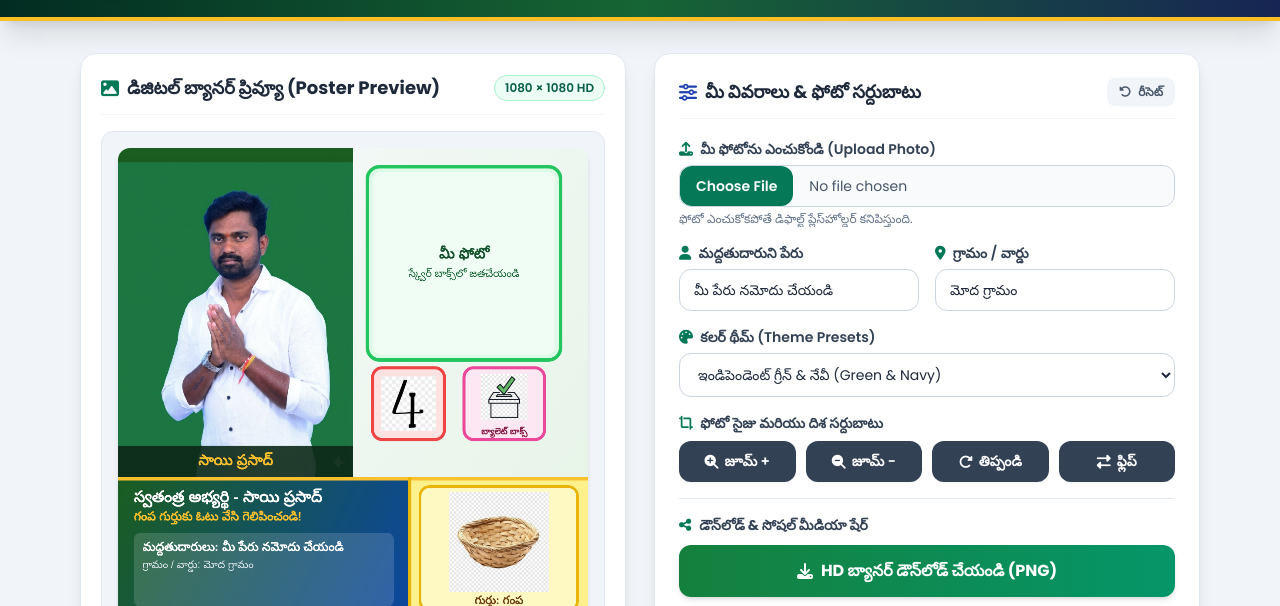
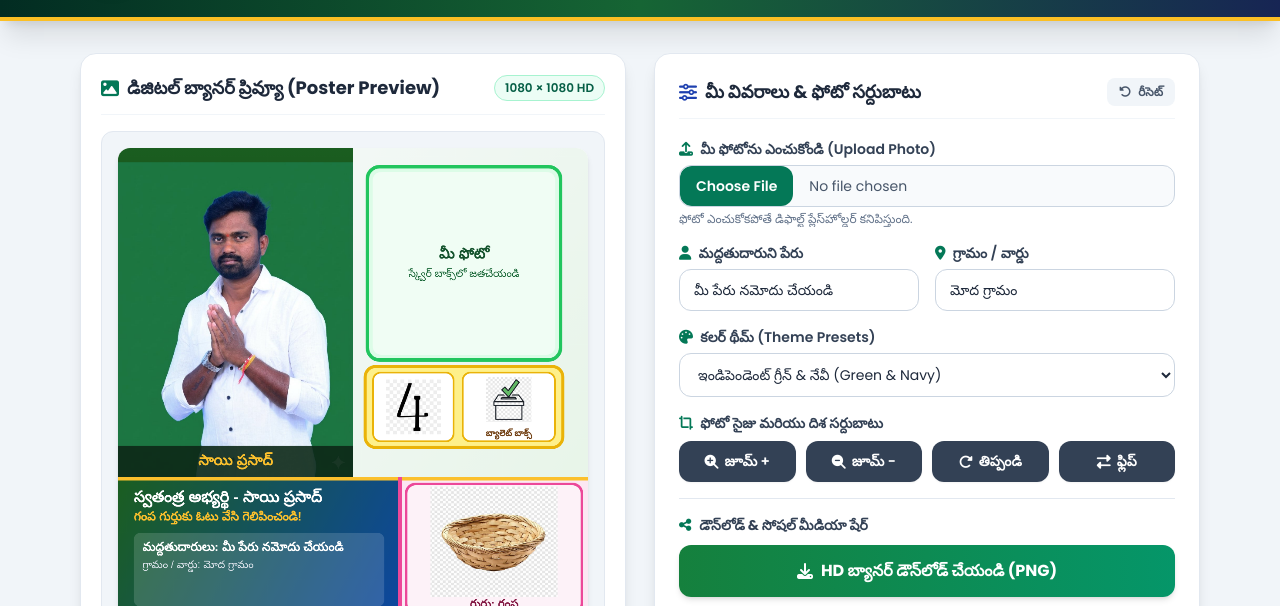
Before and after one commit to bnr7466-wq/saiprasad-independent, a plain HTML site: page index2.html in a window 1280 px wide. Shown: the part 112-718 px from the top of the page. Drawn offline with nearby package versions, Linux system fonts and the light colour scheme; a web font is replaced by a local one.

Commit message:
Update index2.html

```diff
--- a/index2.html
+++ b/index2.html
@@ -383,11 +383,10 @@
             flipH: false
         };
 
-        // Light Green Highlight Square Box geometry for supporter photo
         let supporterBox = {
-            x: 615,
-            y: 75,
-            size: 360
+            x: 585,
+            y: 55,
+            size: 420
         };
 
         let isDragging = false;
@@ -401,12 +400,10 @@
                 accent: '#fbc02d',
                 lightGreenBg: '#dcfce7',
                 lightGreenBorder: '#22c55e',
-                yellowHighlightBg: '#fef08a',
-                yellowHighlightBorder: '#eab308',
-                redHighlightBg: '#fee2e2',
-                redHighlightBorder: '#ef4444',
-                pinkHighlightBg: '#fce7f3',
-                pinkHighlightBorder: '#ec4899'
+                yellowBg: '#fef08a',
+                yellowBorder: '#eab308',
+                pinkBg: '#fce7f3',
+                pinkBorder: '#ec4899'
             },
             saffron: {
                 primary: '#e65100',
@@ -414,12 +411,10 @@
                 accent: '#ffd600',
                 lightGreenBg: '#dcfce7',
                 lightGreenBorder: '#16a34a',
-                yellowHighlightBg: '#fef08a',
-                yellowHighlightBorder: '#ca8a04',
-                redHighlightBg: '#fee2e2',
-                redHighlightBorder: '#dc2626',
-                pinkHighlightBg: '#fce7f3',
-                pinkHighlightBorder: '#db2777'
+                yellowBg: '#fef08a',
+                yellowBorder: '#ca8a04',
+                pinkBg: '#fce7f3',
+                pinkBorder: '#db2777'
             },
             emerald: {
                 primary: '#004d40',
@@ -427,12 +422,10 @@
                 accent: '#ffb300',
                 lightGreenBg: '#dcfce7',
                 lightGreenBorder: '#10b981',
-                yellowHighlightBg: '#fef08a',
-                yellowHighlightBorder: '#d97706',
-                redHighlightBg: '#fee2e2',
-                redHighlightBorder: '#e11d48',
-                pinkHighlightBg: '#fce7f3',
-                pinkHighlightBorder: '#ec4899'
+                yellowBg: '#fef08a',
+                yellowBorder: '#d97706',
+                pinkBg: '#fce7f3',
+                pinkBorder: '#ec4899'
             }
         };
 
@@ -769,7 +762,7 @@
             ctx.fillText('సాయి ప్రసాద్', leftPanelW / 2, upperHeight - 36);
             ctx.restore();
 
-            // 3. Light Green Highlight Square Box for Supporter Photo (Square instead of Circle)
+            // 3. Light Green Highlight Square Box for Supporter Photo
             supporterBox = {
                 x: 585,
                 y: 55,
@@ -824,88 +817,99 @@
             }
             ctx.restore();
 
-            // 4. Red Highlight Area: Use 4.png
-            const redBoxW = 165;
-            const redBoxH = 165;
-            const redBoxX = 585;
-            const redBoxY = 505;
+            // 4. Yellow Highlight Area (Moved from bottom): 4.png + ballot.png
+            const yellowGroupX = 568;
+            const yellowGroupY = 502;
+            const yellowGroupW = 454;
+            const yellowGroupH = 186;
 
             ctx.save();
-            drawRoundedRect(redBoxX, redBoxY, redBoxW, redBoxH, 22);
-            ctx.fillStyle = theme.redHighlightBg;
+            drawRoundedRect(yellowGroupX, yellowGroupY, yellowGroupW, yellowGroupH, 24);
+            ctx.fillStyle = theme.yellowBg;
             ctx.fill();
             ctx.lineWidth = 7;
-            ctx.strokeStyle = theme.redHighlightBorder;
+            ctx.strokeStyle = theme.yellowBorder;
+            ctx.stroke();
+
+            // 4.png card inside Yellow Highlight
+            const fourCardW = 185;
+            const fourCardH = 158;
+            const fourCardX = yellowGroupX + 18;
+            const fourCardY = yellowGroupY + 14;
+
+            drawRoundedRect(fourCardX, fourCardY, fourCardW, fourCardH, 18);
+            ctx.fillStyle = '#ffffff';
+            ctx.fill();
+            ctx.lineWidth = 4;
+            ctx.strokeStyle = theme.yellowBorder;
             ctx.stroke();
 
             if (isFourLoaded && fourImg.width > 0 && fourImg.height > 0) {
-                const pad = 20;
-                const avail = redBoxW - pad * 2;
-                const scale4 = Math.min(avail / fourImg.width, avail / fourImg.height);
+                const pad4 = 16;
+                const avail4 = Math.min(fourCardW - pad4 * 2, fourCardH - pad4 * 2);
+                const scale4 = Math.min(avail4 / fourImg.width, avail4 / fourImg.height);
                 const w4 = fourImg.width * scale4;
                 const h4 = fourImg.height * scale4;
                 ctx.drawImage(
                     fourImg,
-                    redBoxX + (redBoxW - w4) / 2,
-                    redBoxY + (redBoxH - h4) / 2,
+                    fourCardX + (fourCardW - w4) / 2,
+                    fourCardY + (fourCardH - h4) / 2,
                     w4,
                     h4
                 );
             } else {
-                ctx.fillStyle = theme.redHighlightBorder;
-                ctx.font = 'bold 72px Poppins, sans-serif';
+                ctx.fillStyle = '#713f12';
+                ctx.font = 'bold 64px Poppins, sans-serif';
                 ctx.textAlign = 'center';
                 ctx.textBaseline = 'middle';
-                ctx.fillText('4', redBoxX + redBoxW / 2, redBoxY + redBoxH / 2);
+                ctx.fillText('4', fourCardX + fourCardW / 2, fourCardY + fourCardH / 2);
             }
-            ctx.restore();
 
-            // 5. Pink Highlight Area: Use ballot.png
-            const pinkBoxW = 185;
-            const pinkBoxH = 165;
-            const pinkBoxX = 795;
-            const pinkBoxY = 505;
+            // ballot.png card inside Yellow Highlight
+            const ballotCardW = 212;
+            const ballotCardH = 158;
+            const ballotCardX = yellowGroupX + 224;
+            const ballotCardY = yellowGroupY + 14;
 
-            ctx.save();
-            drawRoundedRect(pinkBoxX, pinkBoxY, pinkBoxW, pinkBoxH, 22);
-            ctx.fillStyle = theme.pinkHighlightBg;
+            drawRoundedRect(ballotCardX, ballotCardY, ballotCardW, ballotCardH, 18);
+            ctx.fillStyle = '#ffffff';
             ctx.fill();
-            ctx.lineWidth = 7;
-            ctx.strokeStyle = theme.pinkHighlightBorder;
+            ctx.lineWidth = 4;
+            ctx.strokeStyle = theme.yellowBorder;
             ctx.stroke();
 
             if (isBallotLoaded && ballotImg.width > 0 && ballotImg.height > 0) {
-                const pad = 18;
-                const availW = pinkBoxW - pad * 2;
-                const availH = pinkBoxH - pad * 2 - 22;
-                const scaleB = Math.min(availW / ballotImg.width, availH / ballotImg.height);
+                const padB = 14;
+                const availBW = ballotCardW - padB * 2;
+                const availBH = ballotCardH - padB * 2 - 26;
+                const scaleB = Math.min(availBW / ballotImg.width, availBH / ballotImg.height);
                 const wB = ballotImg.width * scaleB;
                 const hB = ballotImg.height * scaleB;
                 ctx.drawImage(
                     ballotImg,
-                    pinkBoxX + (pinkBoxW - wB) / 2,
-                    pinkBoxY + 14 + (availH - hB) / 2,
+                    ballotCardX + (ballotCardW - wB) / 2,
+                    ballotCardY + 10 + (availBH - hB) / 2,
                     wB,
                     hB
                 );
             } else {
-                ctx.fillStyle = theme.pinkHighlightBorder;
+                ctx.fillStyle = '#713f12';
                 ctx.font = 'bold 24px Ramabhadra, sans-serif';
                 ctx.textAlign = 'center';
                 ctx.textBaseline = 'middle';
-                ctx.fillText('బ్యాలెట్', pinkBoxX + pinkBoxW / 2, pinkBoxY + pinkBoxH / 2 - 10);
+                ctx.fillText('బ్యాలెట్', ballotCardX + ballotCardW / 2, ballotCardY + ballotCardH / 2 - 10);
             }
 
-            ctx.fillStyle = '#831843';
+            ctx.fillStyle = '#713f12';
             ctx.font = 'bold 20px Ramabhadra, sans-serif';
             ctx.textAlign = 'center';
             ctx.textBaseline = 'bottom';
-            ctx.fillText('బ్యాలెట్ బాక్స్', pinkBoxX + pinkBoxW / 2, pinkBoxY + pinkBoxH - 8);
+            ctx.fillText('బ్యాలెట్ బాక్స్', ballotCardX + ballotCardW / 2, ballotCardY + ballotCardH - 8);
             ctx.restore();
 
-            // 6. Bottom Two Partitions Section (Left: Supporter Details, Right: Yellow Highlight with Gampa)
+            // 5. Bottom Two Partitions Section (Left: Supporter Details, Right: Pink Highlight with larger Gampa)
             ctx.save();
-            const splitX = Math.round(w * 0.62);
+            const splitX = Math.round(w * 0.60);
             const leftPartW = splitX;
             const rightPartW = w - splitX;
 
@@ -916,15 +920,15 @@
             ctx.fillStyle = leftBotGrad;
             ctx.fillRect(0, upperHeight, leftPartW, bottomHeight);
 
-            // Right Partition Background (Yellow Highlight Area for Gampa)
-            ctx.fillStyle = theme.yellowHighlightBg;
+            // Right Partition Background (Pink Highlight Area)
+            ctx.fillStyle = theme.pinkBg;
             ctx.fillRect(splitX, upperHeight, rightPartW, bottomHeight);
 
             // Top & Center Divider Lines
             ctx.fillStyle = theme.accent;
             ctx.fillRect(0, upperHeight, w, 8);
 
-            ctx.fillStyle = theme.yellowHighlightBorder;
+            ctx.fillStyle = theme.pinkBorder;
             ctx.fillRect(splitX - 4, upperHeight, 8, bottomHeight);
 
             // Left Partition Content: Candidate Slogan & Supporter Info
@@ -938,7 +942,7 @@
             ctx.font = 'bold 28px Ramabhadra, sans-serif';
             ctx.fillText('గంప గుర్తుకు ఓటు వేసి గెలిపించండి!', 36, upperHeight + 92);
 
-            const supName = (supporterNameInput.value || '').trim() || 'మద్దతుదారు పేరు';
+            const supName = (supporterNameInput.value || '').trim() || 'మీ పేరు నమోదు';
             const supLoc = (supporterLocationInput.value || '').trim() || 'మోదా గ్రామం';
 
             drawRoundedRect(36, upperHeight + 128, leftPartW - 72, bottomHeight - 154, 16);
@@ -953,30 +957,30 @@
             ctx.font = '24px Ramabhadra, sans-serif';
             ctx.fillText(`గ్రామం / వార్డు: ${supLoc}`, 56, upperHeight + 202);
 
-            // Right Partition Content (Yellow Highlight): Gampa Symbol Highlighted
-            const gampaBoxPad = 24;
+            // Right Partition Content (Pink Highlight): Slightly Larger Gampa Symbol
+            const gampaBoxPad = 14;
             const gampaBoxX = splitX + gampaBoxPad;
-            const gampaBoxY = upperHeight + 22;
+            const gampaBoxY = upperHeight + 16;
             const gampaBoxW = rightPartW - gampaBoxPad * 2;
-            const gampaBoxH = bottomHeight - 40;
+            const gampaBoxH = bottomHeight - 28;
 
             drawRoundedRect(gampaBoxX, gampaBoxY, gampaBoxW, gampaBoxH, 22);
-            ctx.fillStyle = '#fef9c3';
+            ctx.fillStyle = '#fdf2f8';
             ctx.fill();
             ctx.lineWidth = 6;
-            ctx.strokeStyle = theme.yellowHighlightBorder;
+            ctx.strokeStyle = theme.pinkBorder;
             ctx.stroke();
 
             if (isGampaLoaded && gampaImg.width > 0 && gampaImg.height > 0) {
-                const imgAreaH = gampaBoxH - 54;
-                const imgAreaW = gampaBoxW - 32;
-                const gScale = Math.min(imgAreaW / gampaImg.width, imgAreaH / gampaImg.height);
-                const gW = gampaImg.width * gScale;
-                const gH = gampaImg.height * gScale;
+                const imgAreaH = gampaBoxH - 42;
+                const imgAreaW = gampaBoxW - 14;
+                const gScale = Math.min(imgAreaW / gampaImg.width, imgAreaH / gampaImg.height) * 1.15;
+                const gW = Math.min(gampaImg.width * gScale, imgAreaW);
+                const gH = Math.min(gampaImg.height * gScale, imgAreaH);
                 ctx.drawImage(
                     gampaImg,
                     gampaBoxX + (gampaBoxW - gW) / 2,
-                    gampaBoxY + 12 + (imgAreaH - gH) / 2,
+                    gampaBoxY + 6 + (imgAreaH - gH) / 2,
                     gW,
                     gH
                 );
@@ -984,18 +988,18 @@
                 drawWovenGampaIllustration(
                     ctx,
                     gampaBoxX + gampaBoxW / 2,
-                    gampaBoxY + gampaBoxH / 2 - 14,
-                    Math.min(gampaBoxW, gampaBoxH) * 0.65,
-                    '#854d0e',
-                    '#eab308'
+                    gampaBoxY + gampaBoxH / 2 - 12,
+                    Math.min(gampaBoxW, gampaBoxH) * 0.76,
+                    '#9d174d',
+                    '#ec4899'
                 );
             }
 
-            ctx.fillStyle = '#713f12';
+            ctx.fillStyle = '#831843';
             ctx.font = 'bold 26px Ramabhadra, sans-serif';
             ctx.textAlign = 'center';
             ctx.textBaseline = 'bottom';
-            ctx.fillText('గుర్తు: గంప', gampaBoxX + gampaBoxW / 2, gampaBoxY + gampaBoxH - 8);
+            ctx.fillText('గుర్తు: గంప', gampaBoxX + gampaBoxW / 2, gampaBoxY + gampaBoxH - 6);
 
             ctx.restore();
         }
```
